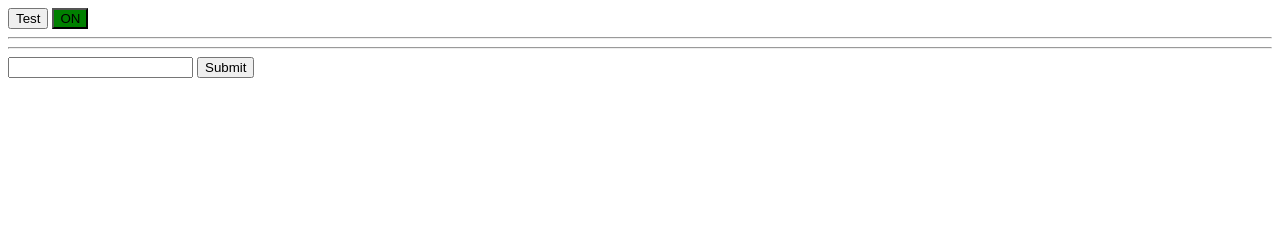
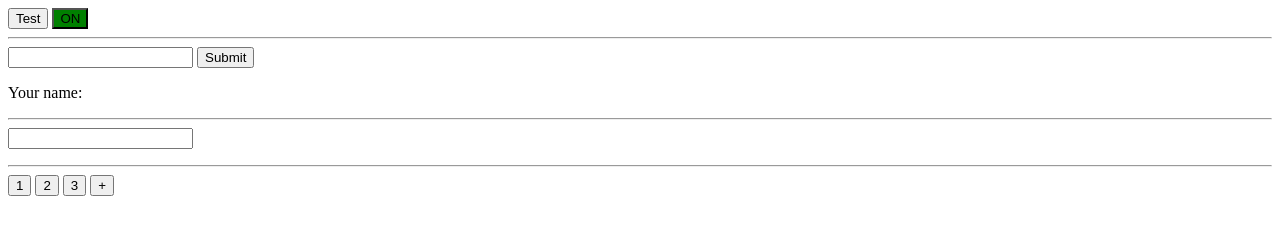
Before and after one commit to Syrgabeka/hw-21, a plain HTML site: page index.html in a window 1280 px wide. Drawn offline with Linux system fonts and the light colour scheme.

Commit message:
Update index.html

```diff
--- a/index.html
+++ b/index.html
@@ -11,10 +11,26 @@
       ON
     </button>
     <hr />
+
+    <input
+      class="input"
+      type="text"
+      onkeyup="if(event.code === 'Enter'){vuvod()}"
+    />
+    <button onclick="vuvod()">Submit</button>
+    <p class="text">Your name:</p>
     <hr />
-    <input class="input" type="text" />
-    <button onclick="vuvod()" class="submit">Submit</button>
-    <p class="text"></p>
+
+    <input class="writer" type="text" oninput="showText()" />
+    <p class="notebook"></p>
+    <hr />
+
+    <button onclick="nazhmi(1)">1</button>
+    <button onclick="nazhmi(2)">2</button>
+    <button onclick="nazhmi(3)">3</button>
+    <button onclick="nazhmi(4)">+</button>
+
+    <p class="number"></p>
 
     <script src="./script.js"></script>
   </body>
```
